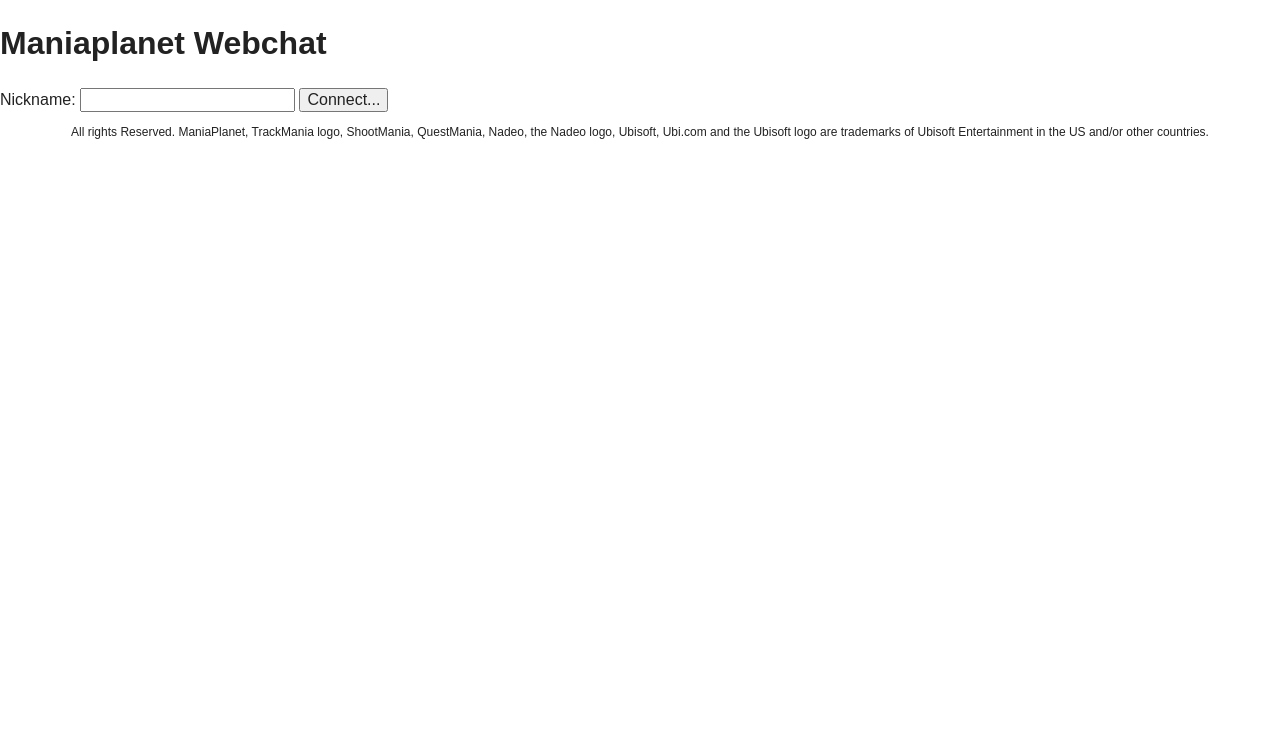
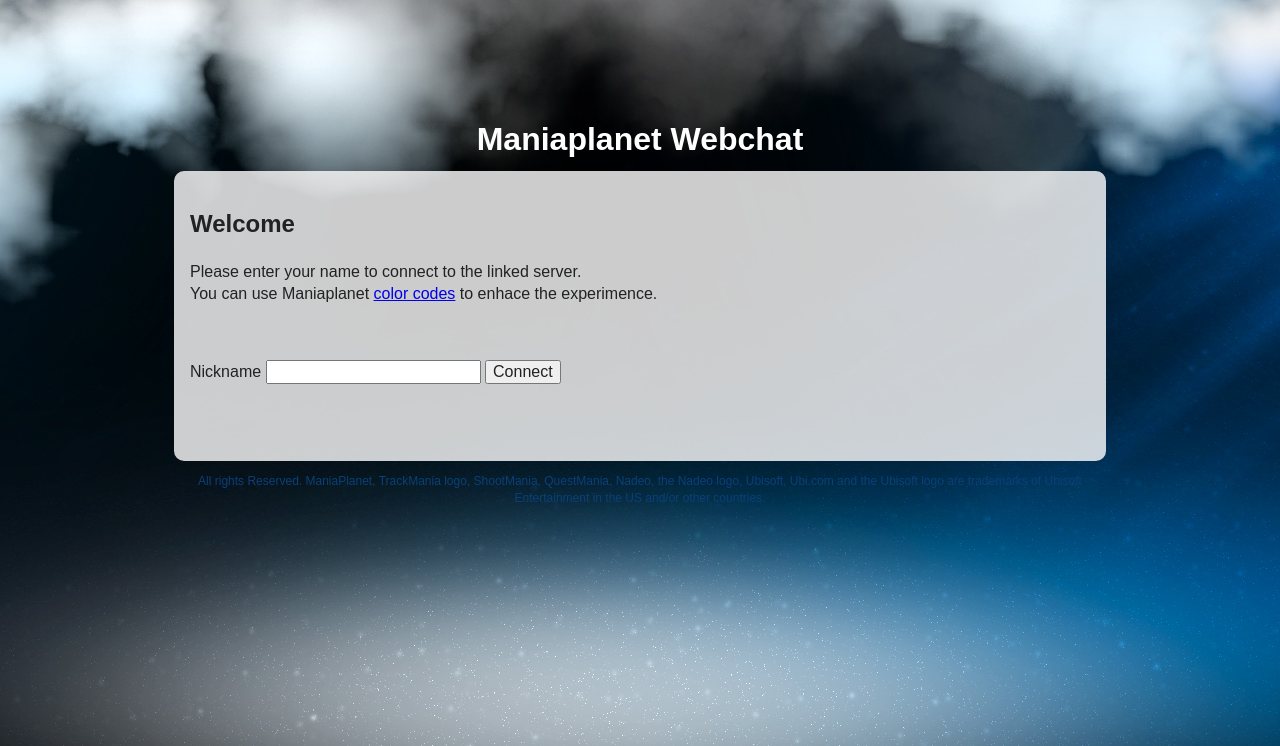
Before and after one commit to reaby/jscontrol_webchat, a PHP site: page / in a window 1280 px wide. Shown: the top 746 px of the page. Run offline with PHP 8.4, Linux system fonts and the light colour scheme; some libraries are stand-ins or nearby versions.

Commit message:
fixes to web interface
* site design
* chat window now scrolls to last message revieved

```diff
--- a/Apache/css/sitestyle.css
+++ b/Apache/css/sitestyle.css
@@ -2,24 +2,52 @@ body {
 	margin: 0;
 }
 
+body, html {
+	background: url("../img/maniaplanet.jpg") center center;
+	background-size: cover;
+	background-attachment: fixed;
+}
+header {
+	height: 150px;
+	text-align: center;
+	color: white;
+}
+
+header h1 {
+	padding-top: 3em;
+
+}
+#main {
+	width: 900px;
+	margin: 0 auto;
+	background-color: rgba(255,255,255,0.8);
+	border-radius: 10px;
+	padding: 1em;
+}
+
 #chat {
-	background: url("../img/maniaplanet.jpg") center center no-repeat;
-	background-size: cover;
-	padding: 1em;
-	height: 80%;
-	background-color: #aaa;
+	height: 300px;
 	color: #ff0;
+	overflow-y: scroll;
+	overflow-style: marquee, marquee;
+	border-bottom: 1px solid black;
+	margin-bottom: 0.5em;
 }
 
 #message {
 	border: 1px solid black;
-	width: 50em;
+	width: 499px;
+	background: rgba(255,255,255,0.5);
 }
 
 #showNick {
-	margin-left: 0.5em;
-	margin-right: 0.5em;
+	margin-left: 15px;
+	margin-right: 5px;
+	display: inline-block;
+	max-width: 170px;
+	text-align: right;
 	border: none;
+	overflow: auto;
 	-webkit-touch-callout: none;
 	-webkit-user-select: none;
 	-khtml-user-select: none;
@@ -30,7 +58,11 @@ body {
 
 footer {
 	clear: both;
+	width: 900px;
+	margin: 0 auto;
 	font-size: 9pt;
 	margin-top: 1em;
 	text-align: center;
+	color: #0a4079;
+	font-family: Arial,Helvetica,sans-serif;
 }
--- a/Apache/index.php
+++ b/Apache/index.php
@@ -22,10 +22,19 @@
 		<header>
 			<h1>Maniaplanet Webchat</h1>
 		</header>
-	<div role="main">
+		<div role="main" id="main">
+			<h2>Welcome</h2>
+			<p>Please enter your name to connect to the linked server. <br/>
+				You can use Maniaplanet <a href="http://wiki.maniaplanet.com/en/Profile" target="_BLANK">color codes</a> to enhace the experimence.<br />
+			</p>
+			<p>
+				<br />
 			<form action="chat.php" method="post">
-			<label>Nickname: <input type="text" name="nickName"></label> <input type="submit" value="Connect...">
+				<label>Nickname <input type="text" name="nickName"></label> <input type="submit" value="Connect">
 			</form>
+		</p>
+		<br />
+		<br />
 	</div>
 	<footer>
 		All rights Reserved. ManiaPlanet, TrackMania logo, ShootMania,
--- a/Apache/js/webchat.js
+++ b/Apache/js/webchat.js
@@ -18,7 +18,11 @@ socket.on('playerChat', function (data) {
 		message = parseColors("$ff0" + data.chat[1]);
 	}
 	$('#chat').append('<div class="chatline">' + message + "</div>\n");
-	console.log(data);
+	var element = document.getElementById("chat");
+	element.scrollTop = element.scrollHeight;
+
+	console.log(element.scrollHeight);
+
 });
 
 // jQuery startup
```
Also changed, not shown: Apache/chat.php (+8 -4 lines), Apache/style.css (deleted, +0 -27 lines), Apache/img/maniaplanet.jpg (added). Lines whose indentation alone changed are shown as unchanged.
